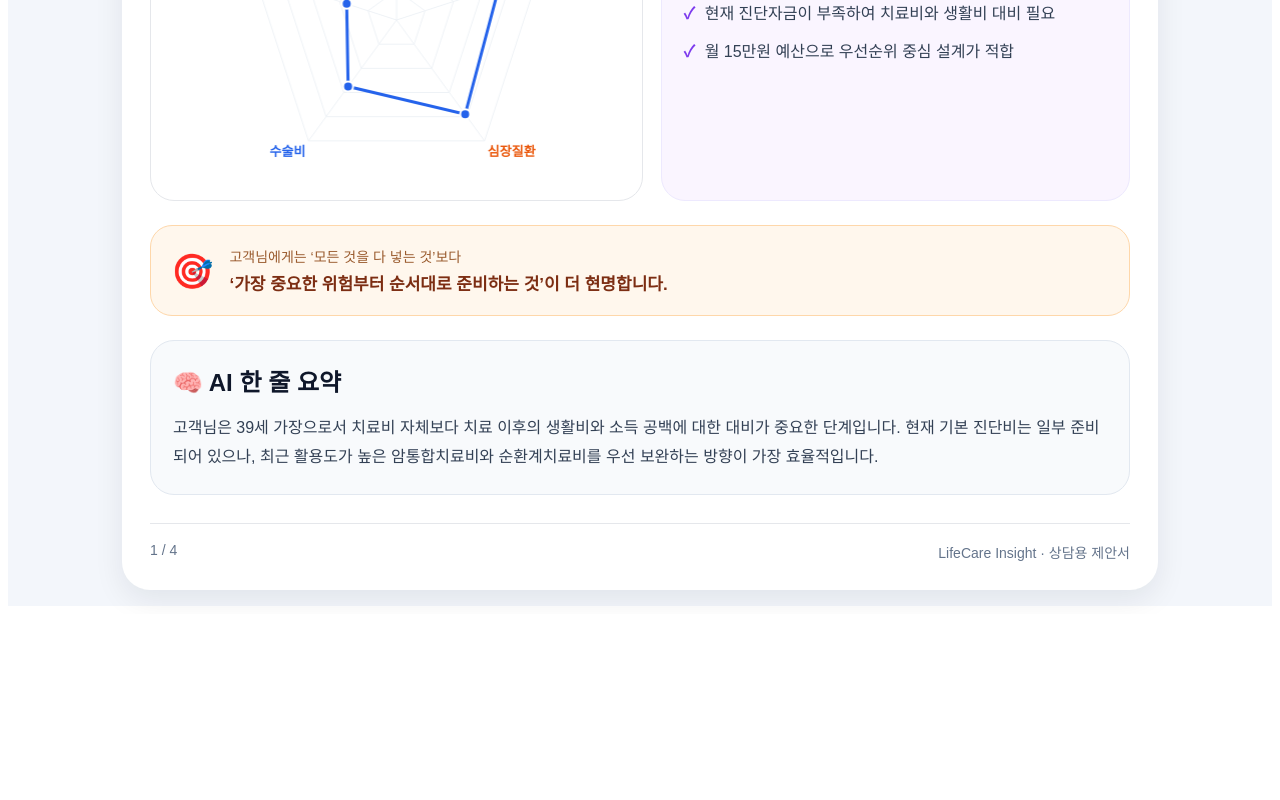
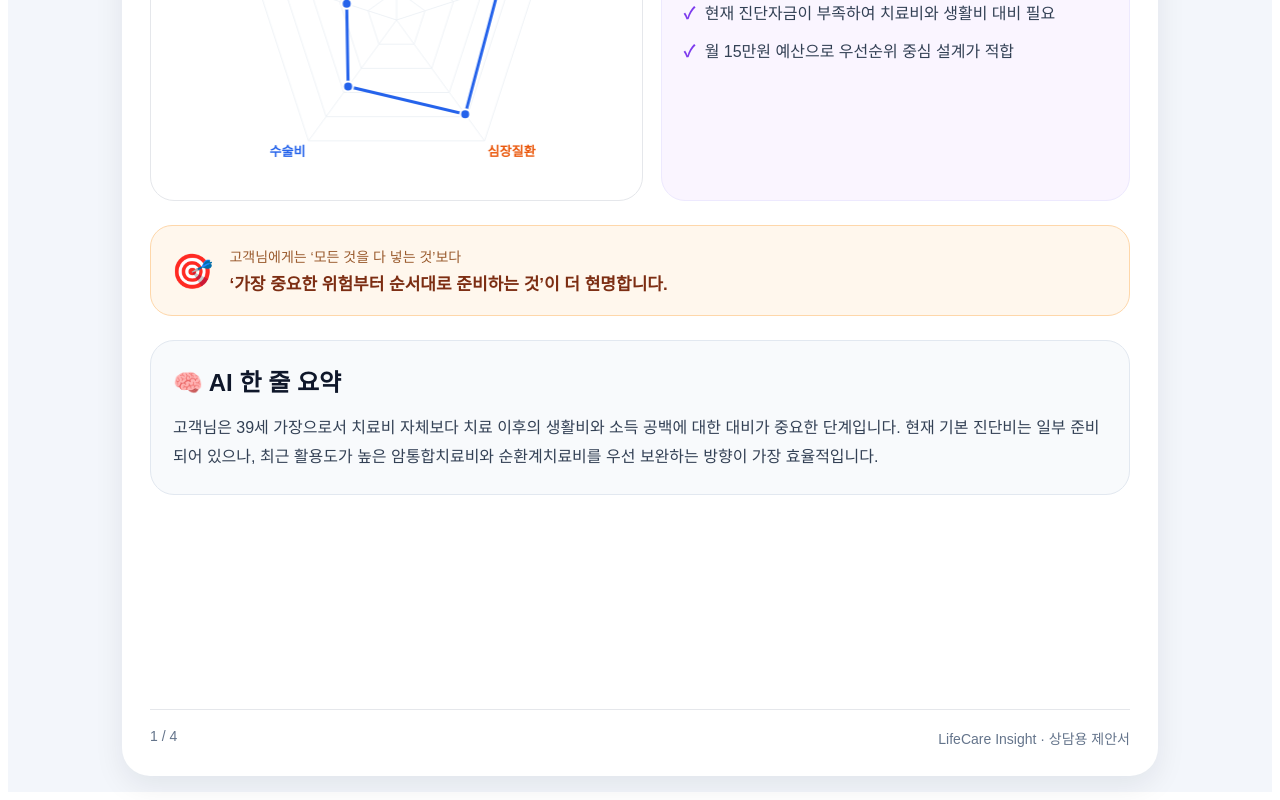
Before and after one commit to Seodaeseok/lifecare-insight, a Next.js app: page /new/proposal in a window 1280 px wide. Shown: the part 682-1482 px from the top of the page. Before the commit the page ends 1296 px from the top, so only its background shows below. Built offline with nearby package versions, Linux system fonts and the light colour scheme.

Commit message:
Update page.tsx

```diff
--- a/app/new/proposal/page.tsx
+++ b/app/new/proposal/page.tsx
@@ -232,11 +232,14 @@ const navButtonStyle = {
 
 const cardStyle = {
   maxWidth: 980,
+  minHeight: 1320, // 추가
   margin: '0 auto',
   background: 'white',
   borderRadius: 28,
   padding: 28,
   boxShadow: '0 10px 30px rgba(15,23,42,0.08)',
+  display: 'flex',
+  flexDirection: 'column' as const,
 };
 
 const headerStyle = {
@@ -460,7 +463,7 @@ const summaryTextStyle = {
 };
 
 const footerStyle = {
-  marginTop: 28,
+  marginTop: 'auto', // 변경
   paddingTop: 18,
   borderTop: '1px solid #e5e7eb',
   display: 'flex',
```
